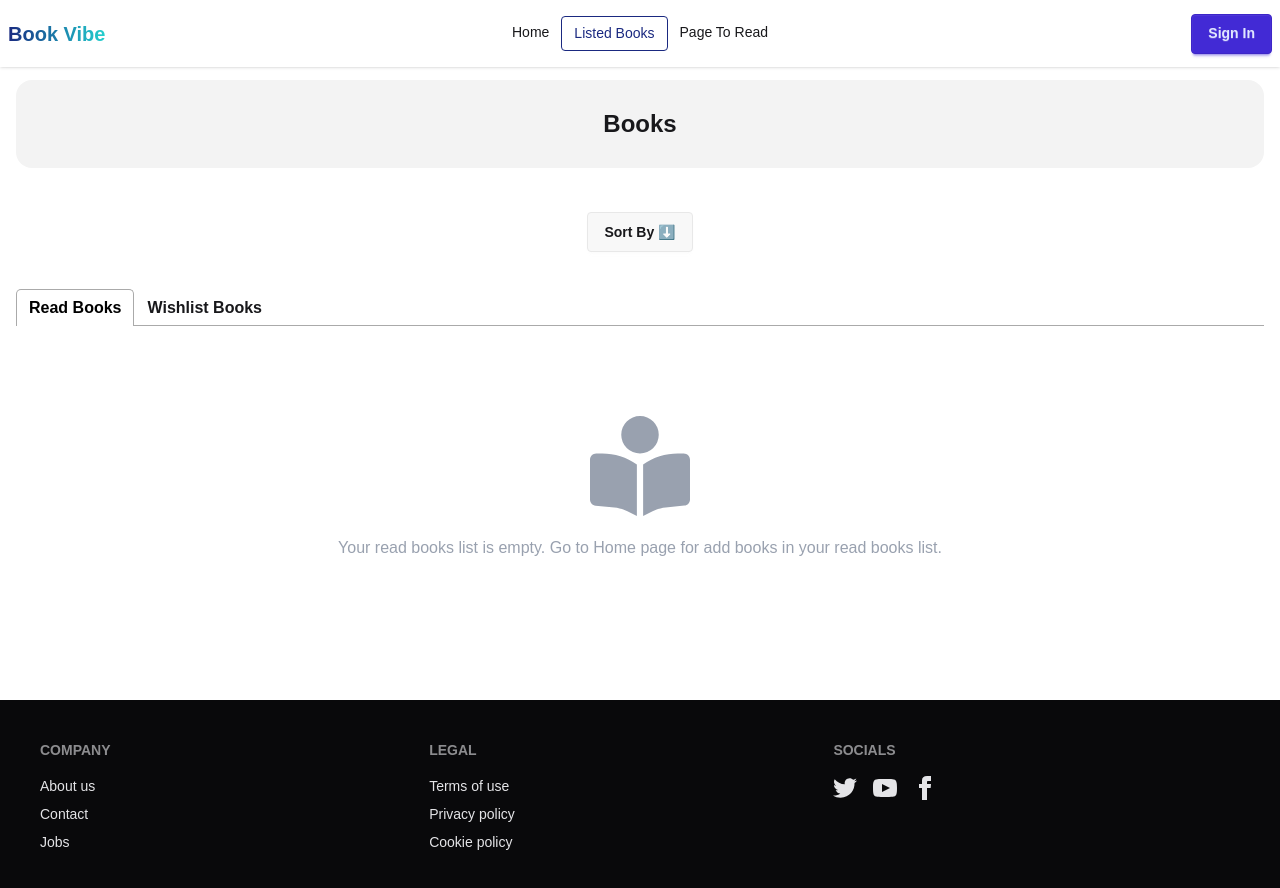
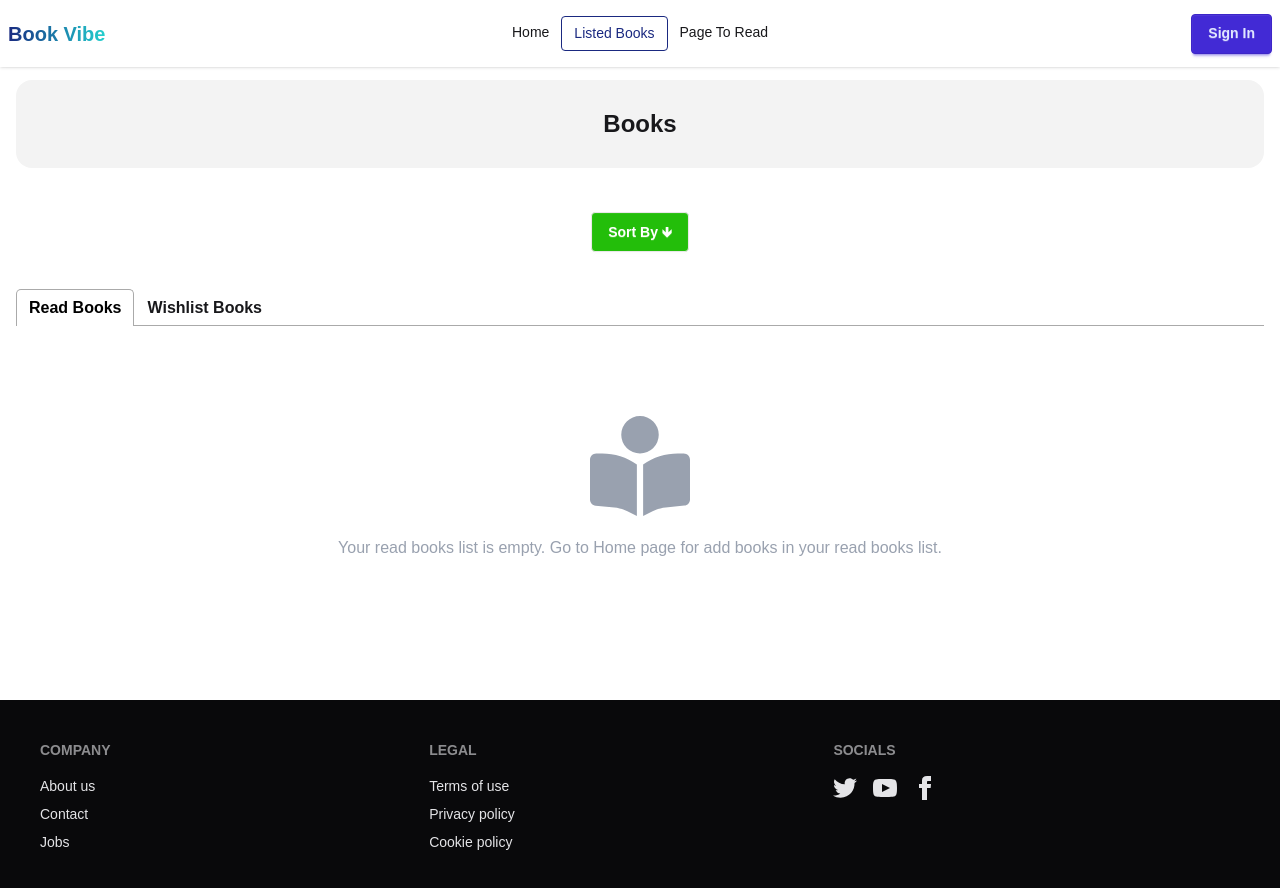
Before and after one commit to nayon-kumar/book-vibe, a React (Vite) app: page /books in a window 1280 px wide. Shown: the top 888 px of the page. Built offline with nearby package versions, Linux system fonts and the light colour scheme.

Commit message:
Some comment added for better understanding

```diff
--- a/src/pages/BookPage/BookPage.jsx
+++ b/src/pages/BookPage/BookPage.jsx
@@ -15,6 +15,7 @@ const BookPage = () => {
 
   useEffect(() => {
     if (sortingType) {
+      // Page sorting for readbooks and wishlist books
       if (sortingType === "pages-low-to-high") {
         const sortedData1 = [...readBooks].sort(
           (a, b) => a.totalPages - b.totalPages,
@@ -33,7 +34,9 @@ const BookPage = () => {
         );
         setSortedReadBooks(sortedData1);
         setSortedWishlistBooks(sortedData2);
-      } else if (sortingType === "rating-low-to-high") {
+      }
+      // Rating sorting for readbooks and wishlist books
+      if (sortingType === "rating-low-to-high") {
         const sortedData1 = [...readBooks].sort((a, b) => a.rating - b.rating);
         const sortedData2 = [...wishlistBooks].sort(
           (a, b) => a.rating - b.rating,
@@ -58,8 +61,12 @@ const BookPage = () => {
       </div>
       <div className="text-center mt-10">
         <div className="dropdown dropdown-bottom">
-          <div tabIndex={0} role="button" className="btn m-1">
-            Sort By ⬇️
+          <div
+            tabIndex={0}
+            role="button"
+            className="btn m-1 bg-[#23BE0A] text-white"
+          >
+            Sort By 🡻
           </div>
           <ul
             tabIndex="-1"
@@ -97,6 +104,7 @@ const BookPage = () => {
 
           <TabPanel>
             {readBooks.length === 0 ? (
+              // If read books list is empty
               <>
                 <div className="flex flex-col items-center justify-center py-20">
                   <FaBookOpenReader className="text-gray-400" size={100} />
@@ -110,6 +118,7 @@ const BookPage = () => {
               <>
                 {sortingType === "" ? (
                   <>
+                    {/* Default read books data */}
                     <div className="flex flex-col gap-8 mt-10">
                       {readBooks.map((readBook) => (
                         <ReadBookCard
@@ -121,6 +130,7 @@ const BookPage = () => {
                   </>
                 ) : (
                   <>
+                    {/* Sorted read books data */}
                     <div className="flex flex-col gap-8 mt-10">
                       {sortedReadBooks.map((readBook) => (
                         <ReadBookCard
@@ -136,6 +146,7 @@ const BookPage = () => {
           </TabPanel>
           <TabPanel>
             {wishlistBooks.length === 0 ? (
+              // If wishlist books is empty
               <>
                 <div className="flex flex-col items-center justify-center py-20">
                   <FaBookOpenReader className="text-gray-400" size={100} />
@@ -149,6 +160,7 @@ const BookPage = () => {
               <>
                 {sortingType === "" ? (
                   <>
+                    {/* Default wishlist data */}
                     <div className="flex flex-col gap-8 mt-10">
                       {wishlistBooks.map((wishlistBook) => (
                         <WishBookCard
@@ -160,6 +172,7 @@ const BookPage = () => {
                   </>
                 ) : (
                   <>
+                    {/* Sorted wishlist data */}
                     <div className="flex flex-col gap-8 mt-10">
                       {sortedWishlishBooks.map((wishlistBook) => (
                         <WishBookCard
```
